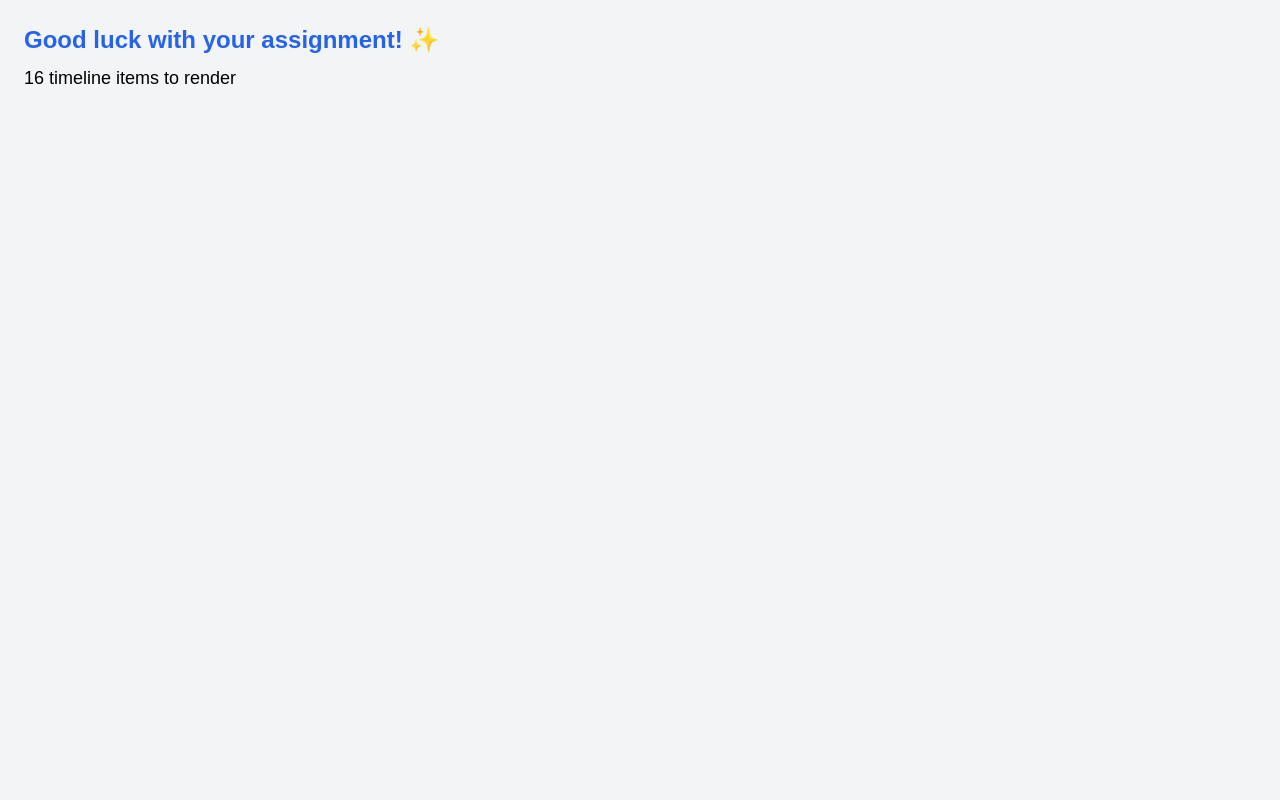
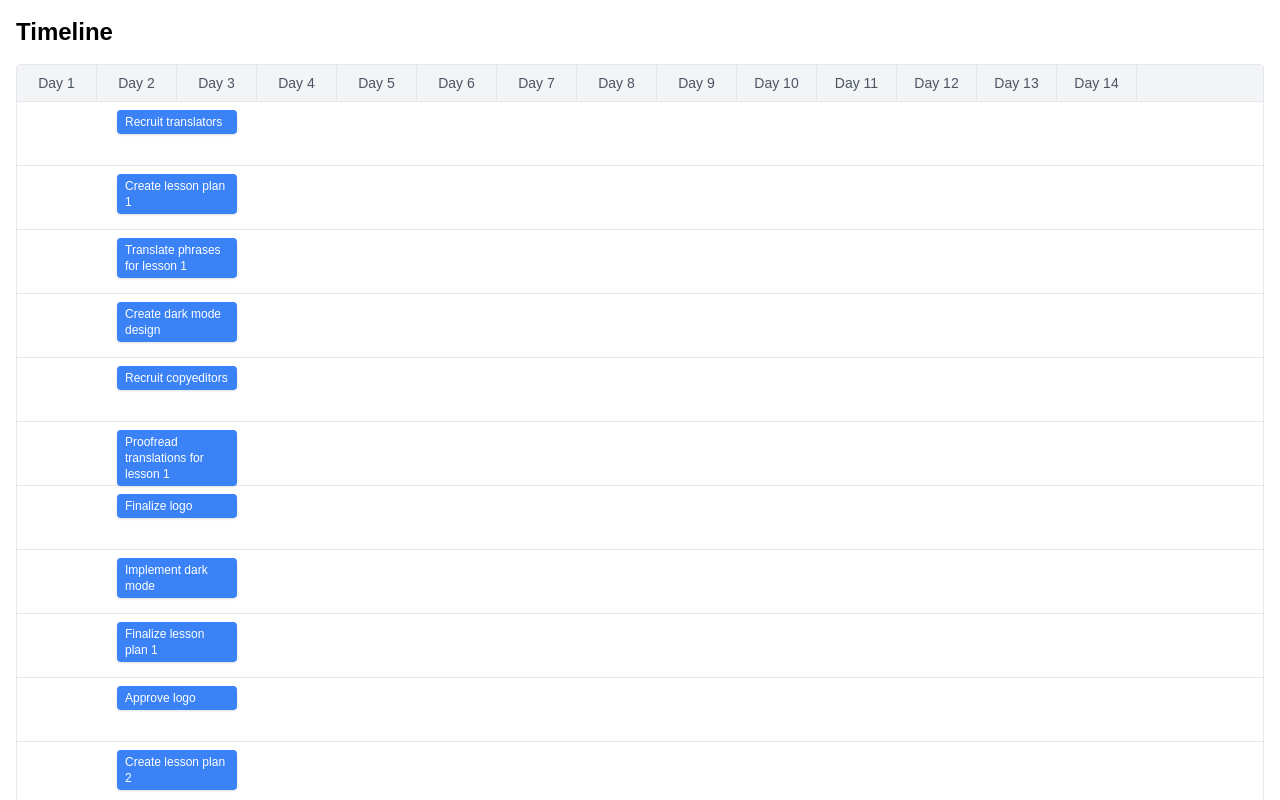
Before and after one commit to wagnergos/timeline, a React (Vite) app: page / in a window 1280 px wide. Shown: the top 800 px of the page. Built offline with nearby package versions, Linux system fonts and the light colour scheme.

Commit message:
feat: implement component-based timeline structure with composition pattern

```diff
--- /dev/null
+++ b/src/components/Timeline.tsx
@@ -0,0 +1,14 @@
+import React from "react";
+
+interface ITimeline {
+  children: React.ReactNode;
+}
+
+export function Timeline({ children }: ITimeline) {
+  return (
+    <div className="p-4">
+      <h2 className="text-2xl font-bold mb-4">Timeline</h2>
+      <div className="overflow-x-auto border rounded bg-white">{children}</div>
+    </div>
+  );
+}
--- /dev/null
+++ b/src/components/TimelineHeader.tsx
@@ -0,0 +1,18 @@
+import React from "react";
+
+export function TimelineHeader() {
+  const days = Array.from({ length: 14 }, (_, i) => i + 1);
+
+  return (
+    <div className="flex border-b text-sm bg-gray-100">
+      {days.map((day) => (
+        <div
+          key={day}
+          className="w-20 text-center border-r py-2 font-medium text-gray-600"
+        >
+          {`Day ${day}`}
+        </div>
+      ))}
+    </div>
+  );
+}
--- /dev/null
+++ b/src/components/TimelineItem.tsx
@@ -0,0 +1,21 @@
+import React from "react";
+
+import { TimelineItem as ItemType } from "../types/timeline";
+
+interface ITimelineItem {
+  item: ItemType;
+}
+
+export function TimelineItem({ item }: ITimelineItem) {
+  return (
+    <div
+      className="absolute top-2 bg-blue-500 text-white text-xs px-2 py-1 rounded shadow"
+      style={{
+        left: "100px",
+        width: "120px",
+      }}
+    >
+      {item.name}
+    </div>
+  );
+}
--- /dev/null
+++ b/src/components/TimelineLane.tsx
@@ -0,0 +1,9 @@
+import React from "react";
+
+interface ITimelineLane {
+  children: React.ReactNode;
+}
+
+export function TimelineLane({ children }: ITimelineLane) {
+  return <div className="h-16 border-b relative">{children}</div>;
+}
--- a/src/index.tsx
+++ b/src/index.tsx
@@ -1,19 +1,25 @@
 import React from "react";
 import ReactDOM from "react-dom/client";
-import timelineItems from "./timelineItems";
+
+import { timelineItems } from "./utils/timelineItems";
+
+import { Timeline } from "./components/Timeline";
+import { TimelineHeader } from "./components/TimelineHeader";
+import { TimelineLane } from "./components/TimelineLane";
+import { TimelineItem } from "./components/TimelineItem";
 
 import "./index.css";
 
 function App() {
   return (
-    <div className="p-6 bg-gray-100 min-h-screen">
-      <h2 className="text-2xl font-bold text-blue-600">
-        Good luck with your assignment! ✨
-      </h2>
-      <h3 className="text-lg mt-2">
-        {timelineItems.length} timeline items to render
-      </h3>
-    </div>
+    <Timeline>
+      <TimelineHeader />
+      {timelineItems.map((item, index) => (
+        <TimelineLane key={index}>
+          <TimelineItem item={item} />
+        </TimelineLane>
+      ))}
+    </Timeline>
   );
 }
 
--- /dev/null
+++ b/src/types/timeline.ts
@@ -0,0 +1,9 @@
+export interface TimelineItem {
+  id: number;
+  name: string;
+  start: string; // formato: YYYY-MM-DD
+  end: string; // formato: YYYY-MM-DD
+  color?: string;
+}
+
+export type Lane = TimelineItem[];
--- a/src/assignLanes.ts
+++ b/src/utils/assignLanes.ts
@@ -1,18 +1,10 @@
-export interface TimelineItem {
-  id: string;
-  title: string;
-  start: string; // formato: YYYY-MM-DD
-  end: string; // formato: YYYY-MM-DD
-  color?: string;
-}
-
-type Lane = TimelineItem[];
+import { TimelineItem } from "../types/timeline";
 
 /**
  * Takes an array of items and assigns them to lanes based on start/end dates.
  * @returns an array of arrays containing items.
  */
-function assignLanes(items: TimelineItem[]): TimelineItem[][] {
+export function assignLanes(items: TimelineItem[]): TimelineItem[][] {
   const sortedItems = items.sort(
     (a, b) => new Date(a.start).getTime() - new Date(b.start).getTime()
   );
--- a/src/timelineItems.ts
+++ b/src/utils/timelineItems.ts
@@ -1,4 +1,4 @@
-const timelineItems = [
+export const timelineItems = [
   {
     id: 1,
     start: "2021-01-14",
```
